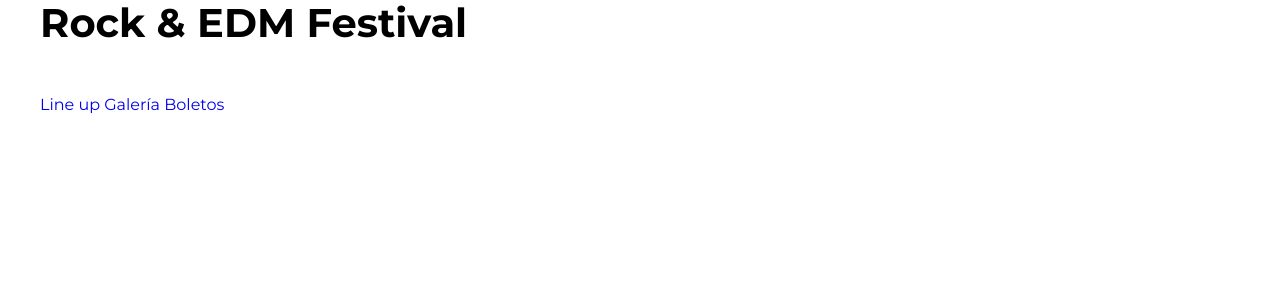
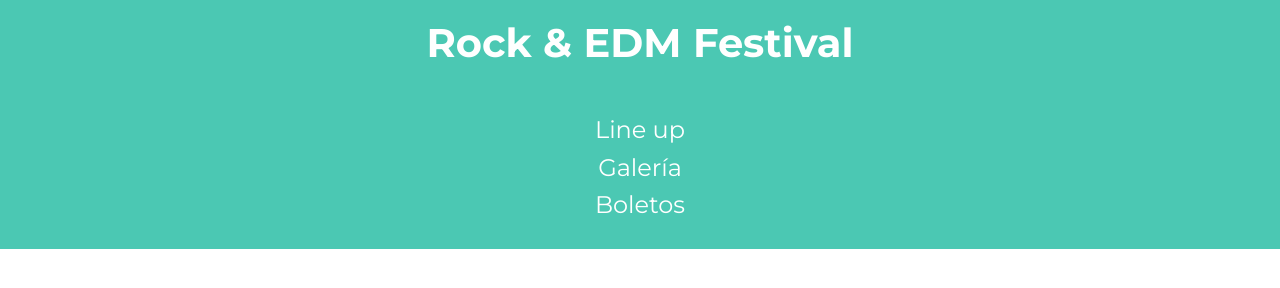
Before and after one commit to ipproyectosysoluciones/festival_musica, a website: page index.html in a window 1280 px wide. Drawn offline with Linux system fonts and the light colour scheme.

Commit message:
Aplicando formato al Header
Signed-off-by: Bladimir Gerson Parra Bermudez <info@ipproyectosysoluciones.com>

```diff
--- a/src/scss/app.scss
+++ b/src/scss/app.scss
@@ -1 +1,2 @@
 @use 'base';
+@use 'layout';
--- a/src/scss/base/_variables.scss
+++ b/src/scss/base/_variables.scss
@@ -8,3 +8,9 @@ $amarillo: #FEF46D;
 $morado: #752F97;
 $negro: #000000;
 $blanco: #FFFFFF;
+
+/* Tamaños de Media Queries */
+$telefono: 480px;
+$tablet: 768px;
+$desktop: 992px;
+$desktopXL: 1200px;
```
Also changed, not shown: build/css/app.css.
